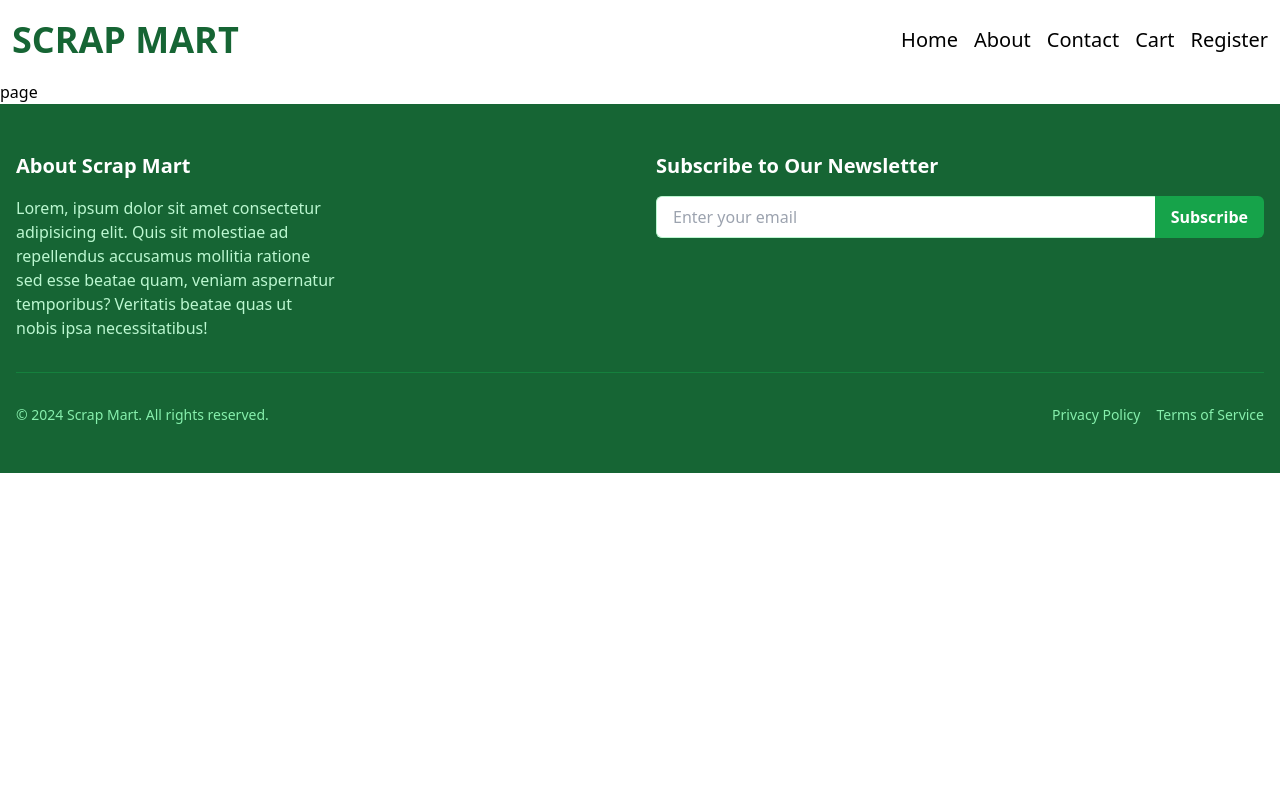
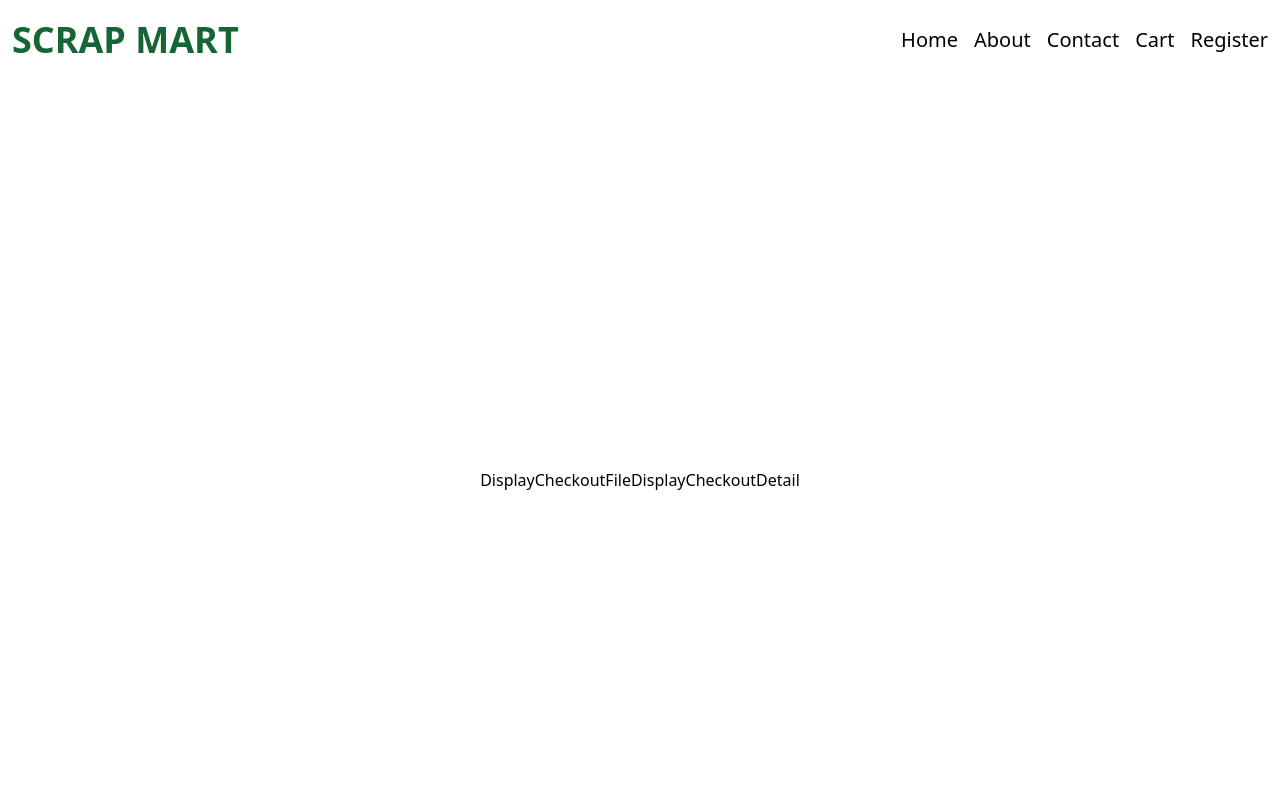
Before and after one commit to QuantumWebStudio/scrapmart, a Next.js app: page /checkout in a window 1280 px wide. Shown: the top 800 px of the page. Built offline with nearby package versions, Linux system fonts and the light colour scheme.

Commit message:
minor changes

```diff
--- a/app/cart/page.js
+++ b/app/cart/page.js
@@ -5,7 +5,7 @@ import axios from "axios";
 import { useRouter } from "next/navigation";
 import { useEffect, useState } from "react";
 
-const Cart = () => {
+const CartPage = () => {
   const router = useRouter();
 
   const [cartDetail, setCartDetail] = useState([]);
@@ -57,4 +57,4 @@ const Cart = () => {
   );
 };
 
-export default Cart;
+export default CartPage;
--- a/app/checkout/page.js
+++ b/app/checkout/page.js
@@ -1,9 +1,15 @@
-import React from 'react'
+import DisplayCheckoutDetail from "@components/DisplayCheckoutDetail";
+import DisplayCheckoutFile from "@components/DisplayCheckoutFile";
 
-const page = () => {
+import React from "react";
+
+const CheckoutPage = () => {
   return (
-    <div>page</div>
-  )
-}
+    <section className="h-dvh flex flex-col sm:flex-row justify-center items-center">
+      <DisplayCheckoutFile />
+      <DisplayCheckoutDetail />
+    </section>
+  );
+};
 
-export default page
+export default CheckoutPage;
--- a/app/layout.js
+++ b/app/layout.js
@@ -14,7 +14,7 @@ export default function RootLayout({ children }) {
       <body>
         <Header />
         <main>{children}</main>
-        <Analytics />
+        {/* <Analytics /> */}
         <Footer />
       </body>
     </html>
--- a/app/login/page.js
+++ b/app/login/page.js
@@ -3,7 +3,7 @@
 import { useState } from 'react'
 import { EyeIcon, EyeOffIcon } from 'lucide-react'
 
-export default function Login() {
+export default function LoginPage() {
   const [formData, setFormData] = useState({
     email: '',
     password: '',
--- a/app/product/[productid]/page.js
+++ b/app/product/[productid]/page.js
@@ -6,7 +6,7 @@ import { useParams } from "next/navigation";
 
 import { useEffect, useState } from "react";
 
-const ProductPage = () => {
+const SingleProductPage = () => {
   const [singleProduct, setSingleProduct] = useState({});
 
 
@@ -39,4 +39,4 @@ const ProductPage = () => {
   );
 };
 
-export default ProductPage;
+export default SingleProductPage;
--- a/app/products/page.js
+++ b/app/products/page.js
@@ -5,7 +5,7 @@ import { useState, useEffect } from "react";
 
 import axios from "axios";
 
-const page = () => {
+const ProductsPage = () => {
   const [categorySelected, setCategory] = useState("All Items");
   const [filteredProducts, setFiteredProducts] = useState([]);
   const [allProducts, setAllProducts] = useState([]);
@@ -67,4 +67,4 @@ const page = () => {
   );
 };
 
-export default page;
+export default ProductsPage;
--- a/app/register/page.js
+++ b/app/register/page.js
@@ -3,7 +3,7 @@ import { useState } from "react";
 import { EyeIcon, EyeOffIcon } from "lucide-react";
 import Link from "next/link";
 
-export default function Register() {
+export default function RegisterPage() {
   const [formData, setFormData] = useState({
     fullName: "",
     email: "",
--- /dev/null
+++ b/components/DisplayCheckoutDetail.jsx
@@ -0,0 +1,9 @@
+import React from 'react'
+
+const DisplayCheckoutDetail = () => {
+  return (
+    <div>DisplayCheckoutDetail</div>
+  )
+}
+
+export default DisplayCheckoutDetail
--- /dev/null
+++ b/components/DisplayCheckoutFile.jsx
@@ -0,0 +1,9 @@
+import React from 'react'
+
+const DisplayCheckoutFile = () => {
+  return (
+    <div>DisplayCheckoutFile</div>
+  )
+}
+
+export default DisplayCheckoutFile
```
Also changed, not shown: app/page.js (+4 -3 lines).
